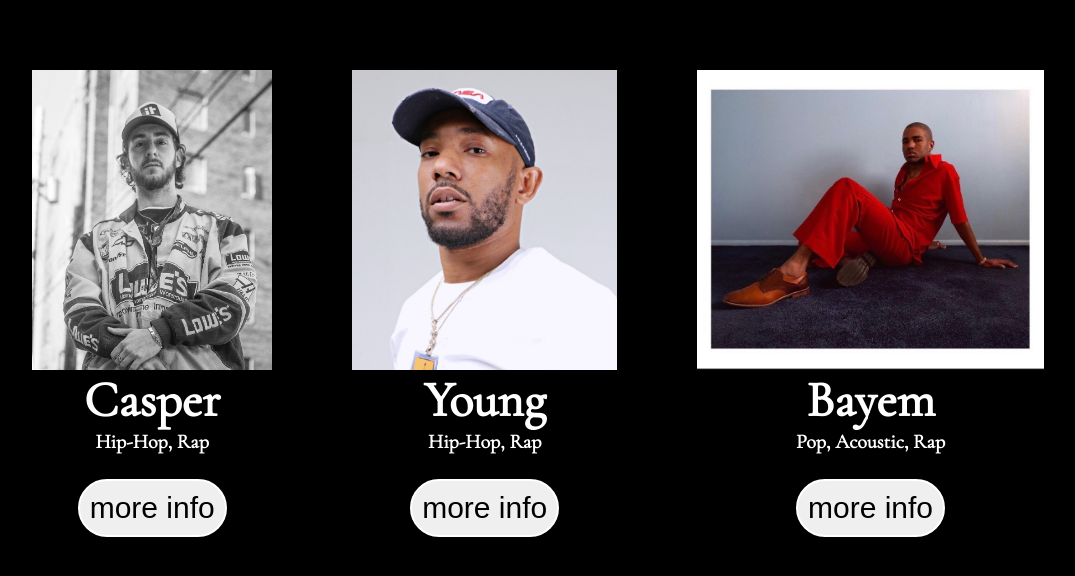
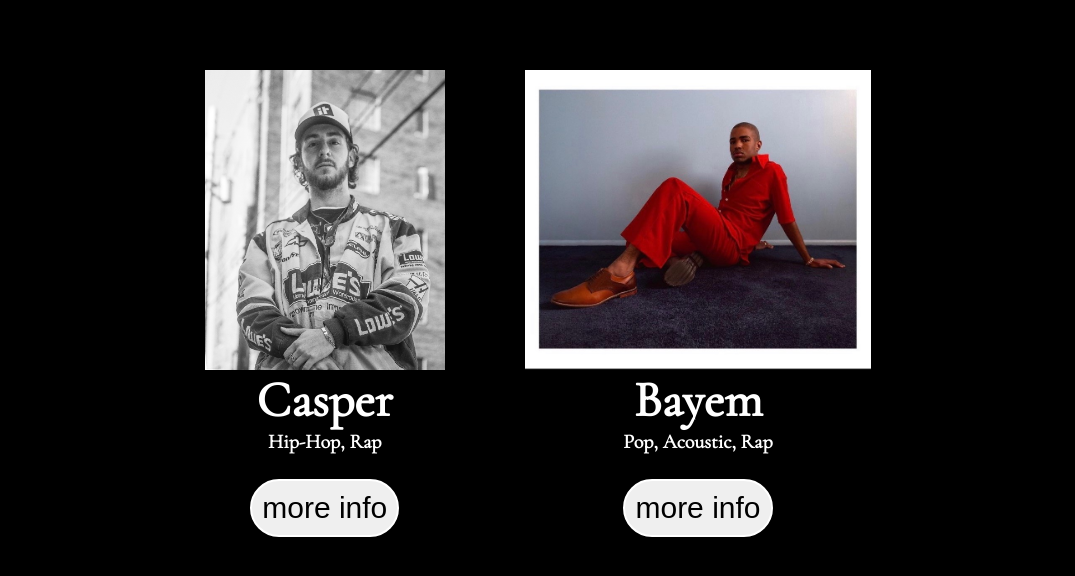
Before and after one commit to Demsmo/stonetree, a React (Create React App) app: page / in a window 1280 px wide. Shown: the part 4019-4595 px from the top of the page, without its empty margins (102-1177 px from the left). Built offline with nearby package versions, Linux system fonts and the light colour scheme.

Commit message:
removed young

```diff
--- a/public/index.html
+++ b/public/index.html
@@ -6,7 +6,7 @@
     <meta name="viewport" content="width=device-width, initial-scale=1" />
     <meta name="theme-color" content="#000000" />
     <meta
-      name="stonetree"
+      name="stonetree"z
       content="growing a solid foundation for creative freedom"
     />
     <link rel="apple-touch-icon" href="%PUBLIC_URL%/favicon.ico" />
--- a/src/Components/Engineers.jsx
+++ b/src/Components/Engineers.jsx
@@ -193,53 +193,7 @@ function Engineers() {
         </EngineerExtendedContainer>
       )}
 
-      {/* YOUNG ENGINEER CARD */}
-      <EngineerCard
-        as={motion.div}
-        whileHover={{ scale: 1.1 }}
-        animate={animation}
-      >
-        <EngineerImg src={Young} />
-        <EngineerTitle>Young</EngineerTitle>
-        <EngineerDescription>Hip-Hop, Rap</EngineerDescription>
-        <EngineerButton
-          onClick={() => {
-            setOpenYoung((curr) => !curr);
-          }}
-        >more info</EngineerButton>
-      </EngineerCard>
-      {openYoung && (
-        <EngineerExtendedContainer
-          as={motion.div}
-          initial={{ opacity: 0 }}
-          animate={{ opacity: 1 }}
-          transition={{ ease: "easeOut", duration: 1 }}
-        >
-          <Exit
-            onClick={() => {
-              setOpenYoung((curr) => !curr);
-            }}
-          >
-            &#10005;
-          </Exit>
-          <EngineerExtendedInnerContainer>
-            <EngineerExtendedLeft>
-              <EngineerExtendedImg src={Young} />
-            </EngineerExtendedLeft>
-            <EngineerExtendedRight>
-              <EngineerExtendedTitle>Young</EngineerExtendedTitle>
-              <EngineerExtendedDescription>
-                My name is Young I have been engineering music for two years. <br />
-                I record with protools I am proficient with autotune. <br />
-                I have recorded all genres of music. <br />
-                I my self am an artist and understand the importance of sounding your best. <br />
-                If you have any other questions just hit me up! Look forward to working with you!
-              </EngineerExtendedDescription>
-              <a href='https://open.spotify.com/artist/1cJFQQBpqiVwgwyltMYKJx' target="_blank" rel="noreferrer" ><SpotifyButton>listen on spotify</SpotifyButton></a>
-            </EngineerExtendedRight>
-          </EngineerExtendedInnerContainer>
-        </EngineerExtendedContainer>
-      )}
+
 
       {/* BAYEM ENGINEER CARD */}
       <EngineerCard
```
